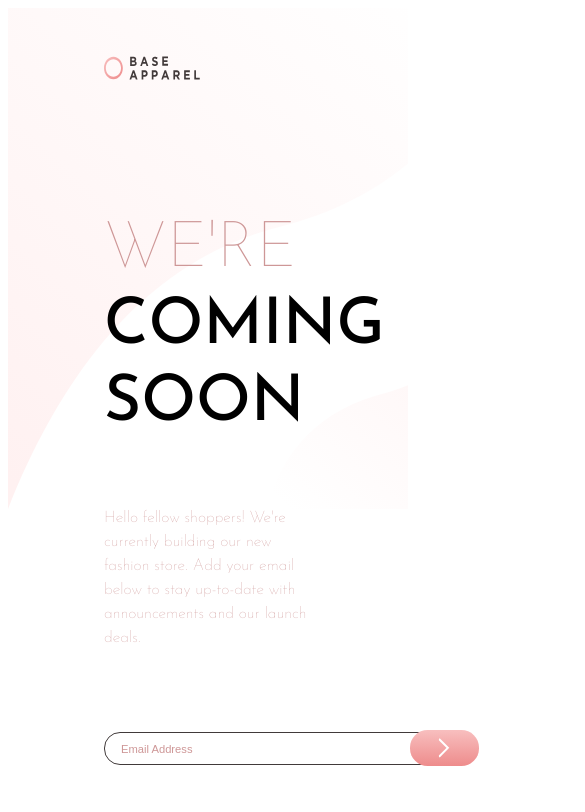
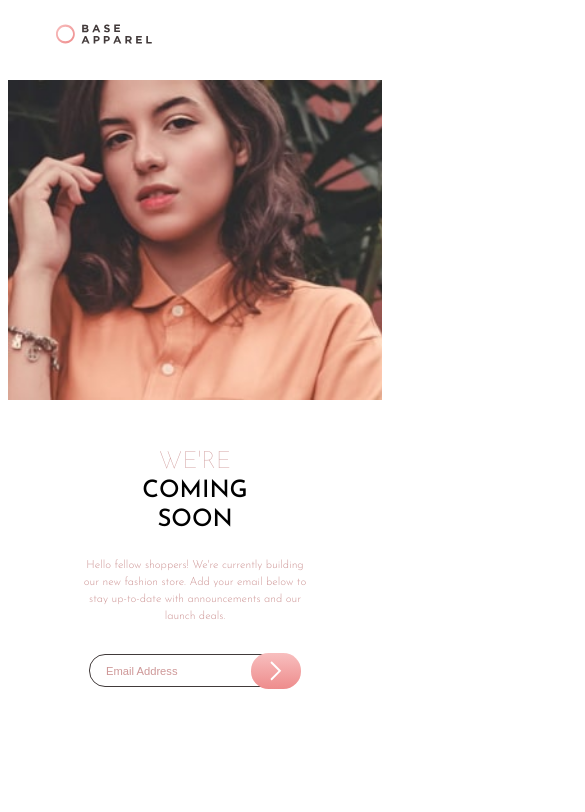
Before and after one commit to lavil014/base-apparel-coming-soon-master, a plain HTML site: page index.html in a window 390 px wide. Shown: the top 812 px of the page, 585 px wide, since content can reach past the window. Drawn offline with Linux system fonts and the light colour scheme.

Commit message:
style (responsiveness) : Add media query to my project to make it responsive to device witdhs

```diff
--- a/index.html
+++ b/index.html
@@ -12,7 +12,12 @@
   <title>Frontend Mentor | Base Apparel coming soon page</title>
 </head>
 <body>
-<main class="main-container">
+  <header class="logo-container">
+    <img src="/images/logo.svg" alt="">
+  </header>
+  <main class="main-container">
+
+
  <section class="info-container">
  <a href="/index.html"><img  class = "logo-img" src="/images/logo.svg" alt="Brand logo"></a>
 
@@ -29,7 +34,7 @@
   </form>
  </section>
  <section class="image-container">
-  <img src="/images/hero-desktop.jpg" alt="picture of a lady">
+
  </section>
 </main>
 
--- a/styles.css
+++ b/styles.css
@@ -21,9 +21,7 @@ body{
 }
 
 main{
-  display:grid;
-  grid-template-columns: repeat(auto-fit, minmax(25rem, 1fr));
-
+  display: flex;
 }
 
 
@@ -81,7 +79,7 @@ input{
   border: solid var(--DarkGrayishRed) 0.1px;
   padding: 0.5rem 1rem;
   border-radius: 1rem;
-  min-width: 21rem;
+  width: 21rem;
 }
 
 input::placeholder{
@@ -124,6 +122,75 @@ input::placeholder{
   transition: 1s;
 }
 
-.image-container img{
+.image-container{
   min-width: 100%;
+  background-image: url(/images/hero-desktop.jpg);
+  background-repeat: no-repeat;
+
 }
+
+@media (width < 475px){
+
+  body{
+    display: flex;
+    flex-direction: column;
+    gap: 1rem;
+  }
+
+  .logo-container img{
+    width: 8rem;
+    padding: 1rem;
+    margin-left: 2rem;
+  }
+
+  main{
+    display: flex;
+    flex-direction: column-reverse;
+  }
+
+  .info-container{
+    height: 20rem;
+    font-size: 0.7rem;
+    text-align: center;
+    display: flex;
+    align-items: center;
+    font-weight: 300;
+    background-image: none;
+  }
+
+  .logo-img{
+    display: none;
+  }
+
+  .info-container .main-header{
+    font-size: 1.5rem;
+    line-height: 1.2;
+    margin-top: -4rem;
+  }
+
+  .info-container .paragraph{
+    text-align: center;
+    min-width: 14rem;
+  }
+
+  form{
+    margin-top: -3rem;
+  }
+
+  input{
+    width: 12rem;
+  }
+
+  .icon-arrow{
+    padding: 0.5rem 1.2rem;
+  }
+
+
+
+  .image-container{
+    background-image: url(/images/hero-mobile.jpg);
+    background-repeat: no-repeat;
+    height: 20rem;
+    background-size: cover
+  }
+}
```
